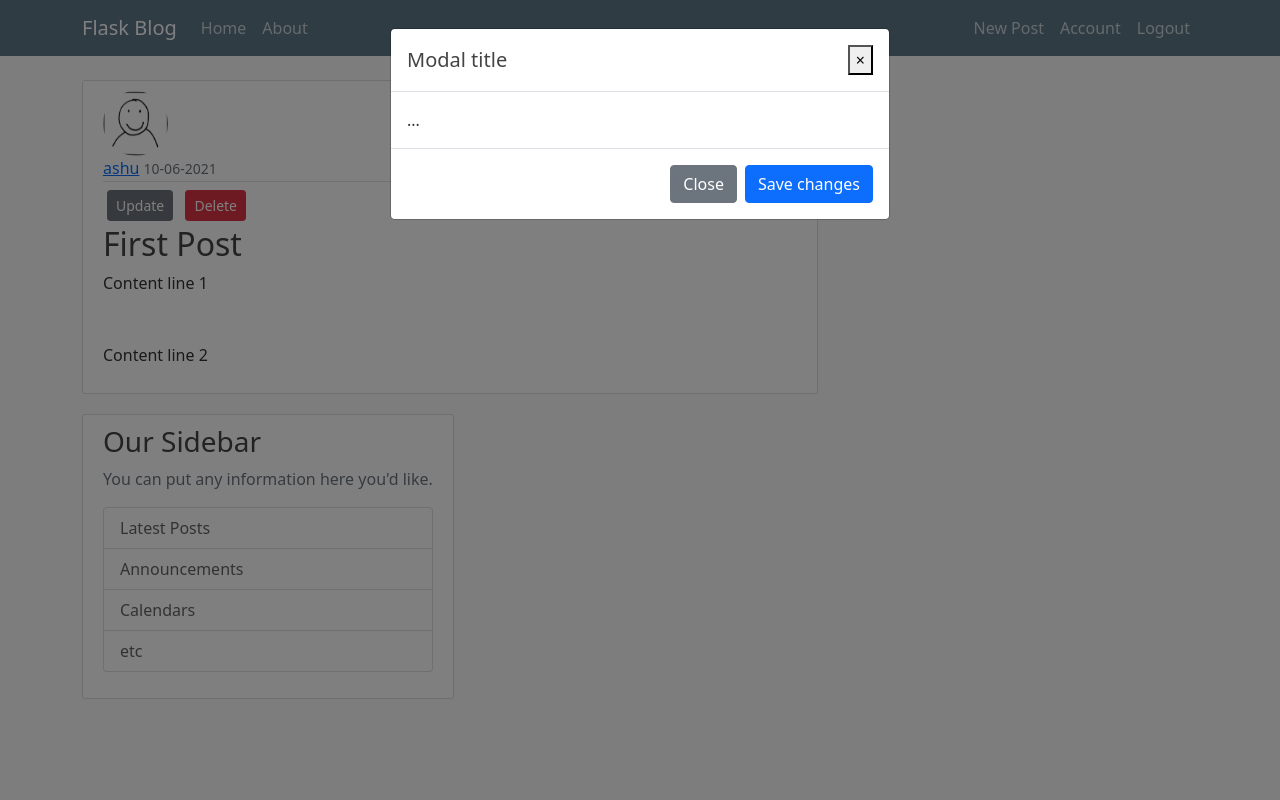
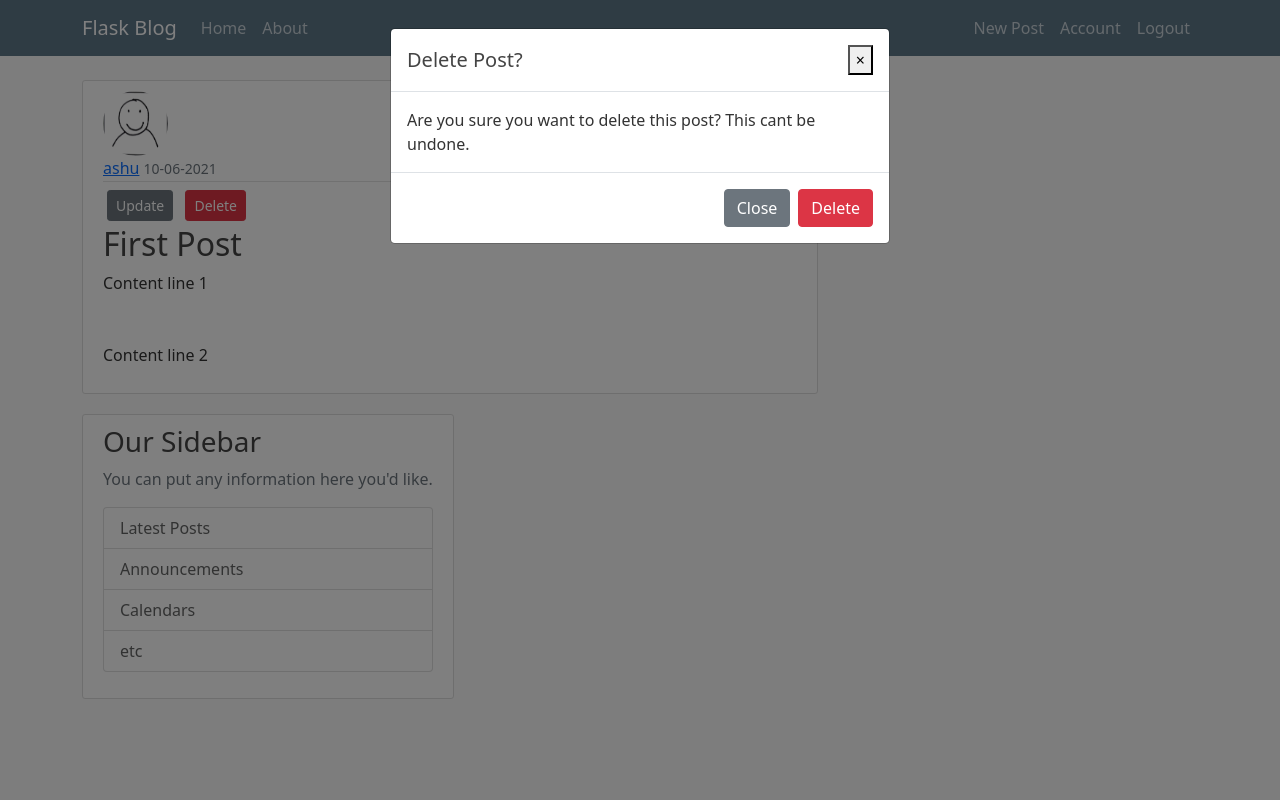
Before and after one commit to tombro27/flask_blog, a Flask app: page /post/1 in a window 1280 px wide, after a click on "Delete". Run offline with Flask 2, Linux system fonts and the light colour scheme; a user stored in the database is signed in; data comes from the database, SQL or seed files in the repository; both versions use the stored data as it was after the commit; some libraries are stand-ins or nearby versions.

Commit message:
Added functionality to delete posts

```diff
--- a/flask_blog/routes.py
+++ b/flask_blog/routes.py
@@ -116,3 +116,14 @@ def update_post(post_id):
         form.content.data = post.content
     return render_template('create_post.html',title='Update Post',
                             form=form, legend='Update Post')
+
+@app.route("/post/<int:post_id>/delete", methods=['POST'])
+@login_required
+def delete_post(post_id):
+    post = Post.query.get_or_404(post_id)
+    if post.author != current_user:
+        abort(403)
+    db.session.delete(post)
+    db.session.commit()
+    flash('Your post has been deleted!', 'success')
+    return redirect(url_for('home'))
--- a/flask_blog/templates/post.html
+++ b/flask_blog/templates/post.html
@@ -21,17 +21,19 @@
         <div class="modal-dialog" role="document">
         <div class="modal-content">
             <div class="modal-header">
-            <h5 class="modal-title" id="deleteModalLabel">Modal title</h5>
+            <h5 class="modal-title" id="deleteModalLabel">Delete Post?</h5>
             <button type="button" class="close" data-dismiss="modal" aria-label="Close">
                 <span aria-hidden="true">&times;</span>
             </button>
             </div>
             <div class="modal-body">
-            ...
+            Are you sure you want to delete this post? This cant be undone.
             </div>
             <div class="modal-footer">
             <button type="button" class="btn btn-secondary" data-dismiss="modal">Close</button>
-            <button type="button" class="btn btn-primary">Save changes</button>
+            <form action="{{ url_for('delete_post', post_id = post.id) }}" method="post">
+                <input class="btn btn-danger" type="submit" value="Delete">
+            </form>
             </div>
         </div>
         </div>
```
Also changed, not shown: flask_blog/site.db.
